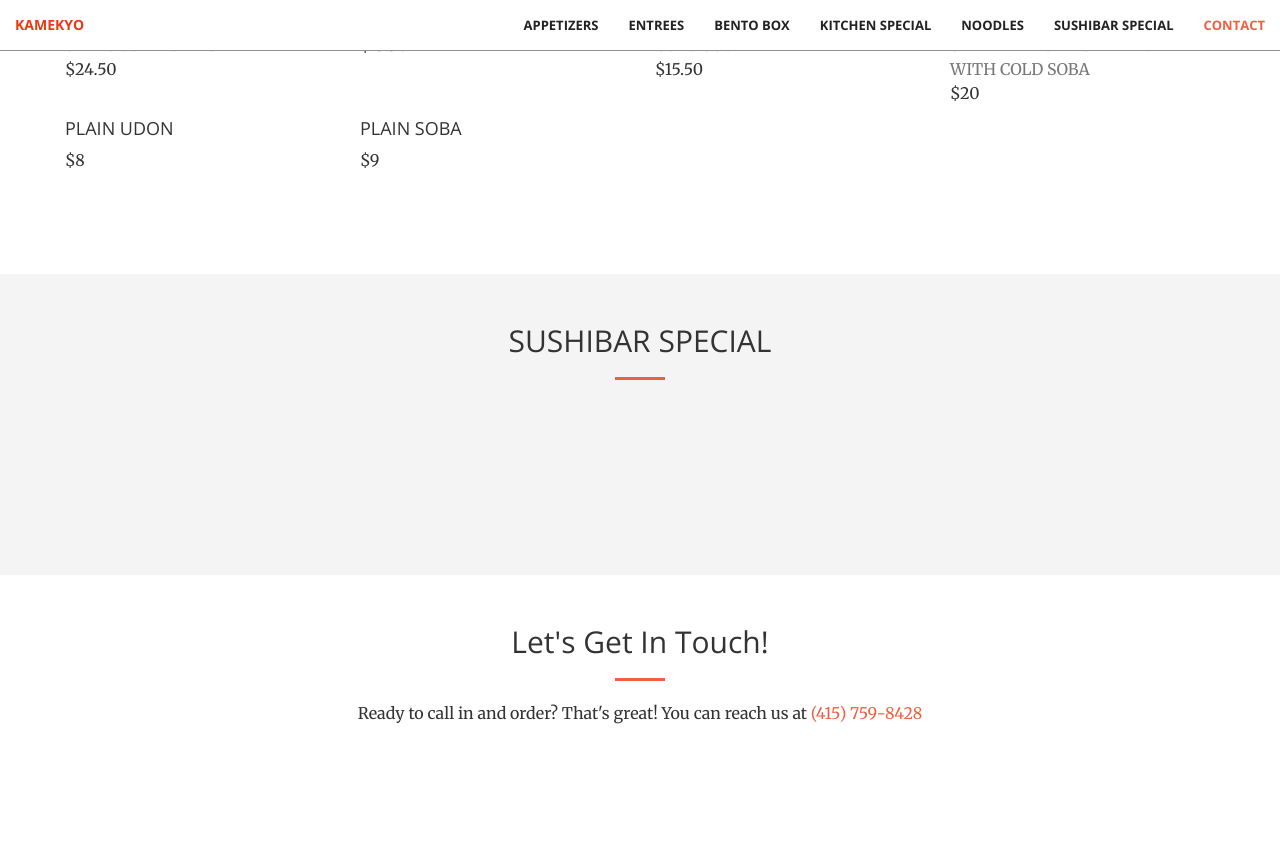
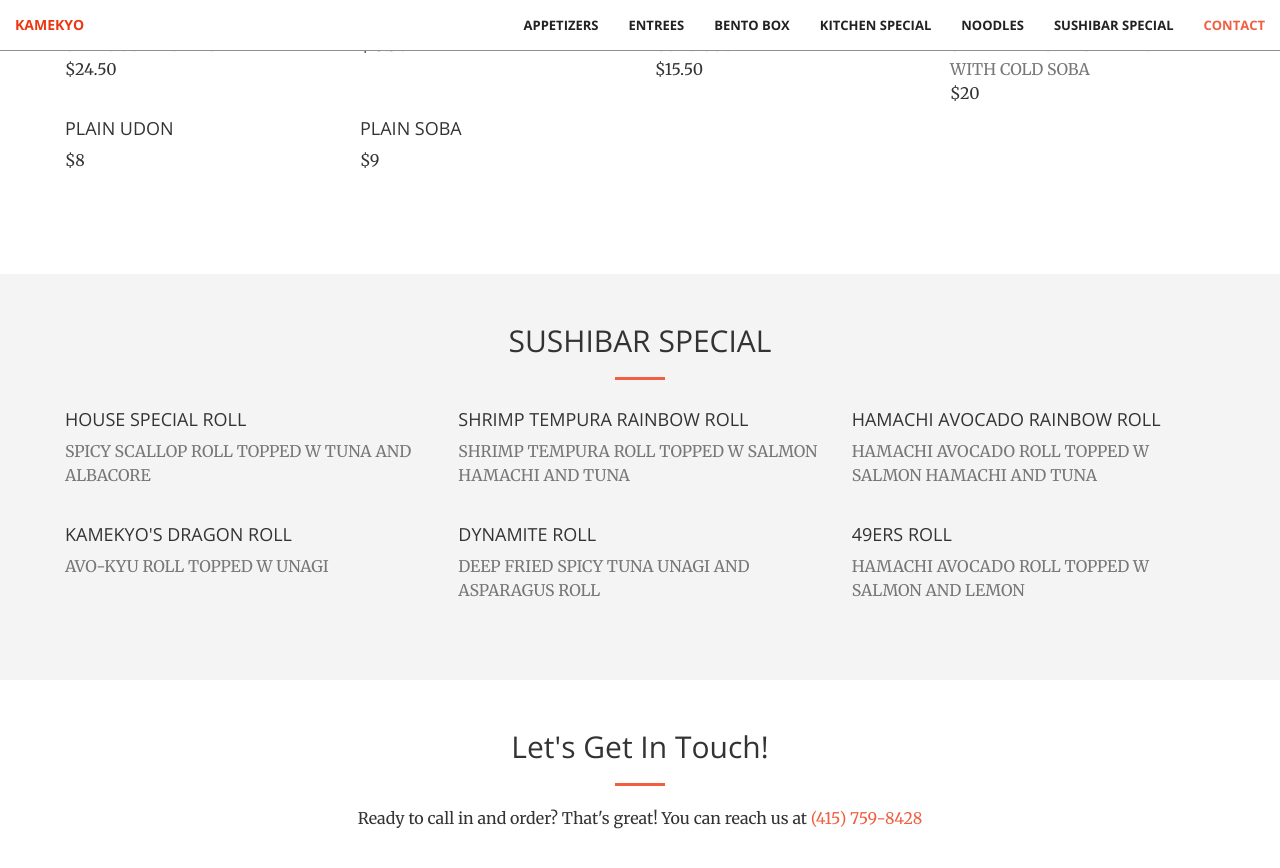
Before and after one commit to CyrusLiang/kamekyo, a Jekyll site: the page built from index.html, in a window 1280 px wide and 900 px high, scrolled down 4417 px. Shown: the top 868 px of the window. Built offline with Jekyll 4.4.1, drawn with Linux system fonts in a browser that asks for light colours; before the commit the page ends 5212 px from its top, so only the background shows below that.

Commit message:
Update sushibar.html

```diff
--- a/_includes/sushibar.html
+++ b/_includes/sushibar.html
@@ -9,10 +9,46 @@
     </div>
     <div class="container">
         <div class="row">
-            <div class="col-lg-3 col-sm-6">
+            <div class="col-lg-4 col-sm-6">
                 <div class="food-box">
-                    <h4></h4>
-                    <p id="psoba"></p>
+                    <h4>House Special Roll</h4>
+                    <p class="text-muted">Spicy scallop roll topped w tuna and albacore</p>
+                    <p id="hsroll"></p>
+                </div>
+            </div>
+            <div class="col-lg-4 col-sm-6">
+                <div class="food-box">
+                    <h4>Shrimp Tempura Rainbow Roll</h4>
+                    <p class="text-muted">Shrimp tempura roll topped w salmon hamachi and tuna</p>
+                    <p id="strain"></p>
+                </div>
+            </div>
+            <div class="col-lg-4 col-sm-6">
+                <div class="food-box">
+                    <h4>Hamachi Avocado Rainbow Roll</h4>
+                    <p class="text-muted">Hamachi avocado roll topped w salmon hamachi and tuna</p>
+                    <p id="harain"></p>
+                </div>
+            </div>
+            <div class="col-lg-4 col-sm-6">
+                <div class="food-box">
+                    <h4>Kamekyo's Dragon Roll</h4>
+                    <p class="text-muted">Avo-kyu roll topped w unagi</p>
+                    <p id="kdrag"></p>
+                </div>
+            </div>
+            <div class="col-lg-4 col-sm-6">
+                <div class="food-box">
+                    <h4>Dynamite Roll</h4>
+                    <p class="text-muted">Deep fried spicy tuna unagi and asparagus roll</p>
+                    <p id="dyna"></p>
+                </div>
+            </div>
+            <div class="col-lg-4 col-sm-6">
+                <div class="food-box">
+                    <h4>49ers Roll</h4>
+                    <p class="text-muted">Hamachi avocado roll topped w salmon and lemon</p>
+                    <p id="niners"></p>
                 </div>
             </div>
         </div>
```
